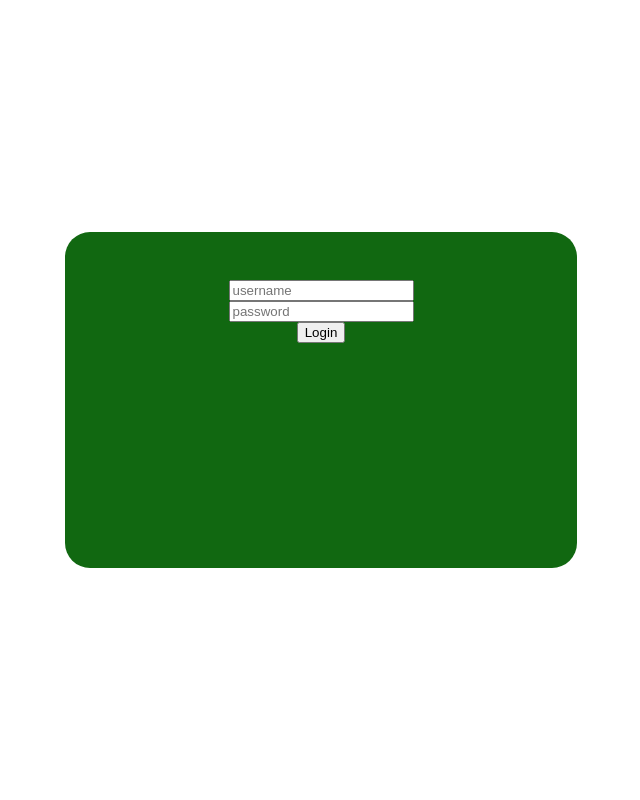
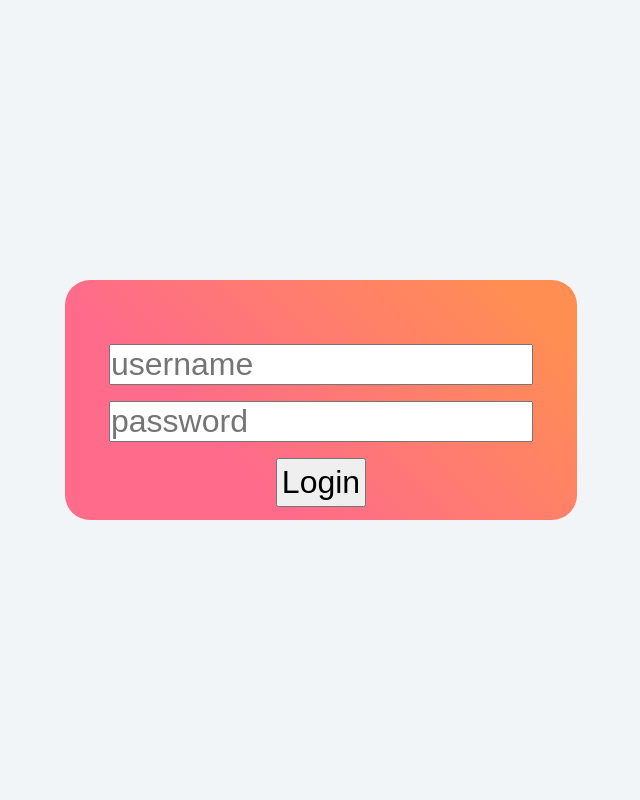
Before and after one commit to anhqm110/spotify-gtkya, a Flask app: page / in a window 1280 px wide. Shown: the whole page, without its empty margins (319-959 px from the left). Run offline with Flask 2, Linux system fonts and the light colour scheme.

Commit message:
css ver1

```diff
--- a/static/styles/style.css
+++ b/static/styles/style.css
@@ -1,8 +1,61 @@
+@import url('https://fonts.googleapis.com/css?family=Open+Sans|Roboto:400,700&display=swap');
+
+:root {
+  --clr-primary-1: hsl(205, 86%, 17%);
+  --clr-primary-2: hsl(205, 77%, 27%);
+  --clr-primary-3: hsl(205, 72%, 37%);
+  --clr-primary-4: hsl(205, 63%, 48%);
+  --clr-primary-5: #49a6e9;
+  --clr-primary-6: hsl(205, 89%, 70%);
+  --clr-primary-7: hsl(205, 90%, 76%);
+  --clr-primary-8: hsl(205, 86%, 81%);
+  --clr-primary-9: hsl(205, 90%, 88%);
+  --clr-primary-10: hsl(205, 100%, 96%);
+  --clr-grey-1: hsl(209, 61%, 16%);
+  --clr-grey-2: hsl(211, 39%, 23%);
+  --clr-grey-3: hsl(209, 34%, 30%);
+  --clr-grey-4: hsl(210, 6%, 87%);
+  --clr-grey-5: hsl(210, 22%, 49%);
+  --clr-grey-6: hsl(209, 23%, 60%);
+  --clr-grey-7: hsl(211, 27%, 70%);
+  --clr-grey-8: hsl(210, 31%, 80%);
+  --clr-grey-9: hsl(212, 33%, 89%);
+  --clr-grey-10: hsl(210, 36%, 96%);
+  --clr-white: #fff;
+  --clr-red-dark: hsl(360, 67%, 44%);
+  --clr-red-light: hsl(360, 71%, 66%);
+  --clr-green-dark: hsl(125, 67%, 44%);
+  --clr-green-light: hsl(125, 71%, 66%);
+  --clr-gold: #c59d5f;
+  --clr-black: #222;
+  --ff-primary: 'Roboto', sans-serif;
+  --ff-secondary: 'Open Sans', sans-serif;
+  --transition: all 0.3s linear;
+  --spacing: 0.25rem;
+  --radius: 0.5rem;
+  --light-shadow: 0 5px 15px rgba(0, 0, 0, 0.1);
+  --dark-shadow: 0 5px 15px rgba(0, 0, 0, 0.2);
+  --max-width: 1170px;
+  --fixed-width: 620px;
+}
+
+*,
+::after,
+::before {
+  margin: 0;
+  padding: 0;
+  box-sizing: border-box;
+}
+
 html {
   height: 100%;
 }
-
 body {
+  font-family: var(--ff-secondary);
+  background: var(--clr-grey-10);
+  color: var(--clr-grey-1);
+  line-height: 1.5;
+  font-size: 2rem;
   height: 100%;
   margin: 0;
   display: grid;
@@ -12,13 +65,12 @@ body {
 #login_div {
   width: 40%;
   height: 30%;
-    background-color:rgb(17, 104, 17);
+  background: linear-gradient(45deg, #fe6b8b 30%, #ff8e53 90%);
   display: grid;
   justify-items: center;
   align-items: center;
   border-radius: 25px;
-    padding-top: 3em;
-    padding-bottom: 3em;
+  padding-top: 4rem;
 }
 
 #login_form {
@@ -28,37 +80,11 @@ body {
   align-items: center;
 }
 
-#poll_content {
-    display: grid;
-    justify-items: center;
-    align-items: center;
+.login_class {
+  font-size: 2rem;
+  margin-bottom: 1rem;
 }
 
-#artist_profile {
-    margin-bottom: 10%;
-    display: grid;
-    justify-items: center;
-    align-items: center;
+#login_submit {
+  padding: 4px;
 }
-
-#option_bar {
-    margin: auto;
-}
-
-.option_buttons {
-    margin: 15px;
-    font-size: 30px;
-    height: 50px;
-    width: 50px;
-}
-
-#completion_bar {
-    margin-top: 30%;
-    width: 200px;
-    background-color: grey;
-}
-
-#my_completion_bar {
-    height: 30px;
-    background-color: greenyellow;
-}
```
Also changed, not shown: templates/result_page.html (added, +20 -0 lines), 4 other files. Lines whose indentation alone changed are shown as unchanged.
